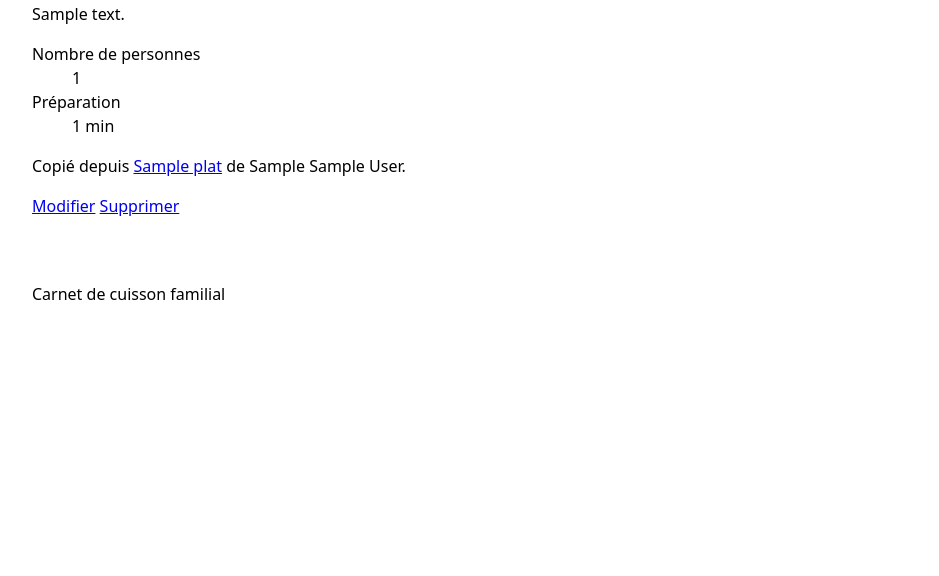
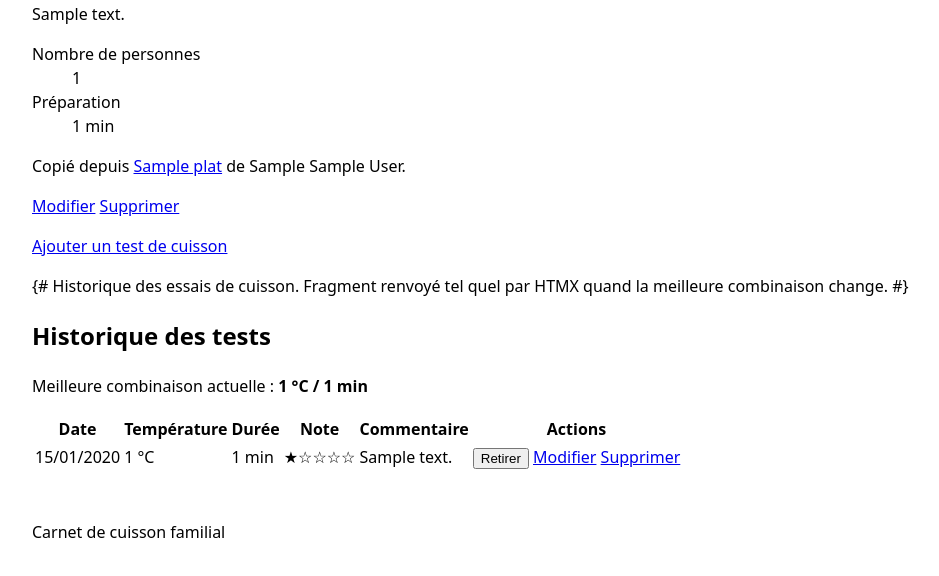
Before and after one commit to UTurtleDev/Cuisson-Airfryer, a Django app: a page that uses plats/templates/plats/detail.html in a window 1280 px wide. Shown: the part 580-1156 px from the top of the page, without its empty margins (144-1083 px from the left). Before the commit the page ends 880 px from the top, so only its background shows below. Run offline with Django 5.2, Linux system fonts and the light colour scheme; a user stored in the database is signed in; data comes from the database, SQL or seed files in the repository; tables that the repository leaves empty hold one stand-in row (values such as "Sample post"); grey boxes marked "Sample" are stand-in pictures.

Commit message:
Lot 3 - Tests de cuisson, historique et meilleure combinaison
- modele TestCuisson : temperature (40-260 C), duree en minutes, note en
  etoiles, commentaire, date ; ordonne du plus recent au plus ancien
- champ meilleur_test sur Plat : un plat designe au plus un test, chaque
  plat a le sien, l'unicite est structurelle
- definir_meilleur_test() refuse un test qui n'appartient pas au plat
- suppression d'un test : mise a NULL de la meilleure combinaison, le
  reste de l'historique est intact
- CRUD des tests reserve au proprietaire du plat (404 sinon)
- bascule de la meilleure combinaison en HTMX, fragment historique
- filtres duree_cuisson_maximum et avec_meilleur_test sur le queryset
- administration : tests en ligne sur la fiche plat et vue dediee
- 27 tests supplementaires (65 au total)

Co-Authored-By: Claude Opus 5 <noreply@anthropic.com>

```diff
--- a/plats/managers.py
+++ b/plats/managers.py
@@ -17,13 +17,29 @@ class PlatQuerySet(models.QuerySet):
 
     def avec_details(self):
         """Précharge propriétaire et catégories pour éviter les requêtes N+1."""
-        return self.select_related("proprietaire").prefetch_related("categories")
+        return self.select_related("proprietaire", "meilleur_test").prefetch_related(
+            "categories"
+        )
 
     def recherche(self, terme):
         if not terme:
             return self
         return self.filter(models.Q(nom__icontains=terme) | models.Q(description__icontains=terme))
 
+    def avec_meilleur_test(self):
+        """Ne garde que les plats dont la meilleure combinaison est désignée."""
+        return self.filter(meilleur_test__isnull=False)
+
+    def duree_cuisson_maximum(self, minutes):
+        """Filtre sur la durée de la meilleure combinaison du plat.
+
+        Les plats sans meilleure combinaison désignée sont écartés : sans
+        elle, aucune durée ne fait référence.
+        """
+        if not minutes:
+            return self
+        return self.filter(meilleur_test__duree_minutes__lte=minutes)
+
     def par_categories(self, categories):
         if not categories:
             return self
--- a/plats/mixins.py
+++ b/plats/mixins.py
@@ -14,3 +14,9 @@ class ProprietaireRequisMixin(LoginRequiredMixin):
     def get_queryset(self):
         queryset = super().get_queryset()
         return queryset.filter(**{self.champ_proprietaire: self.request.user})
+
+
+class PlatProprietaireRequisMixin(ProprietaireRequisMixin):
+    """Même principe, pour les objets rattachés à un plat (tests de cuisson)."""
+
+    champ_proprietaire = "plat__proprietaire"
--- a/plats/templates/plats/detail.html
+++ b/plats/templates/plats/detail.html
@@ -41,6 +41,10 @@
             </p>
         {% endif %}
 
-        {# Historique des tests de cuisson : lot 3. #}
+        {% if est_proprietaire %}
+            <p><a href="{% url 'plats:creer_test' plat.slug %}">Ajouter un test de cuisson</a></p>
+        {% endif %}
+
+        {% include "plats/partiels/historique.html" %}
     </article>
 {% endblock %}
--- a/plats/templates/plats/partiels/carte_plat.html
+++ b/plats/templates/plats/partiels/carte_plat.html
@@ -5,6 +5,11 @@
     {% endif %}
     <h3><a href="{{ plat.get_absolute_url }}">{{ plat.nom }}</a></h3>
     <p class="auteur">Par {{ plat.proprietaire.nom_affiche }}</p>
+    {% if plat.meilleur_test %}
+        <p class="meilleure-combinaison">
+            {{ plat.meilleur_test.temperature_celsius }} °C / {{ plat.meilleur_test.duree_lisible }}
+        </p>
+    {% endif %}
     {% if plat.categories.all %}
         <ul class="categories">
             {% for categorie in plat.categories.all %}<li>{{ categorie.nom }}</li>{% endfor %}
--- /dev/null
+++ b/plats/templates/plats/partiels/historique.html
@@ -0,0 +1,57 @@
+{#
+  Historique des essais de cuisson.
+  Fragment renvoyé tel quel par HTMX quand la meilleure combinaison change.
+#}
+<section id="historique" class="historique">
+    <h2>Historique des tests</h2>
+
+    {% if plat.meilleur_test %}
+        <p class="meilleure-combinaison">
+            Meilleure combinaison actuelle :
+            <strong>{{ plat.meilleur_test.temperature_celsius }} °C / {{ plat.meilleur_test.duree_lisible }}</strong>
+        </p>
+    {% else %}
+        <p class="meilleure-combinaison">Aucune meilleure combinaison désignée pour l'instant.</p>
+    {% endif %}
+
+    {% if tests %}
+        <table class="tableau-tests">
+            <thead>
+                <tr>
+                    <th>Date</th>
+                    <th>Température</th>
+                    <th>Durée</th>
+                    <th>Note</th>
+                    <th>Commentaire</th>
+                    {% if est_proprietaire %}<th>Actions</th>{% endif %}
+                </tr>
+            </thead>
+            <tbody>
+                {% for test in tests %}
+                    <tr class="{% if test.est_meilleur %}test--meilleur{% endif %}">
+                        <td>{{ test.date_test|date:"d/m/Y" }}</td>
+                        <td>{{ test.temperature_celsius }} °C</td>
+                        <td>{{ test.duree_lisible }}</td>
+                        <td>{{ test.get_note_display }}</td>
+                        <td>{{ test.commentaire|default:"-" }}</td>
+                        {% if est_proprietaire %}
+                            <td class="actions">
+                                <button
+                                    type="button"
+                                    hx-post="{% url 'plats:definir_meilleur_test' test.pk %}"
+                                    hx-target="#historique"
+                                    hx-swap="outerHTML">
+                                    {% if test.est_meilleur %}Retirer{% else %}Meilleure{% endif %}
+                                </button>
+                                <a href="{% url 'plats:modifier_test' test.pk %}">Modifier</a>
+                                <a href="{% url 'plats:supprimer_test' test.pk %}">Supprimer</a>
+                            </td>
+                        {% endif %}
+                    </tr>
+                {% endfor %}
+            </tbody>
+        </table>
+    {% else %}
+        <p>Aucun test enregistré pour ce plat.</p>
+    {% endif %}
+</section>
--- a/plats/urls.py
+++ b/plats/urls.py
@@ -11,4 +11,12 @@ urlpatterns = [
     path("<slug:slug>/", views.DetailPlatView.as_view(), name="detail"),
     path("<slug:slug>/modifier/", views.ModifierPlatView.as_view(), name="modifier"),
     path("<slug:slug>/supprimer/", views.SupprimerPlatView.as_view(), name="supprimer"),
+    path("<slug:slug>/tests/ajouter/", views.CreerTestView.as_view(), name="creer_test"),
+    path("tests/<int:pk>/modifier/", views.ModifierTestView.as_view(), name="modifier_test"),
+    path("tests/<int:pk>/supprimer/", views.SupprimerTestView.as_view(), name="supprimer_test"),
+    path(
+        "tests/<int:pk>/meilleur/",
+        views.DefinirMeilleurTestView.as_view(),
+        name="definir_meilleur_test",
+    ),
 ]
--- a/plats/views.py
+++ b/plats/views.py
@@ -1,11 +1,20 @@
 from django.contrib import messages
 from django.contrib.auth.mixins import LoginRequiredMixin
+from django.shortcuts import get_object_or_404, redirect, render
 from django.urls import reverse_lazy
-from django.views.generic import CreateView, DeleteView, DetailView, ListView, UpdateView
+from django.views.generic import (
+    CreateView,
+    DeleteView,
+    DetailView,
+    ListView,
+    UpdateView,
+    View,
+)
+from django.views.generic.detail import SingleObjectMixin
 
-from plats.forms import FormulairePlat
-from plats.mixins import ProprietaireRequisMixin
-from plats.models import Plat
+from plats.forms import FormulairePlat, FormulaireTestCuisson
+from plats.mixins import PlatProprietaireRequisMixin, ProprietaireRequisMixin
+from plats.models import Plat, TestCuisson
 
 
 class ListePlatsView(LoginRequiredMixin, ListView):
@@ -39,6 +48,12 @@ class DetailPlatView(LoginRequiredMixin, DetailView):
 
     def get_queryset(self):
         return Plat.objects.visibles().avec_details()
+
+    def get_context_data(self, **kwargs):
+        contexte = super().get_context_data(**kwargs)
+        contexte["tests"] = self.object.tests.all()
+        contexte["est_proprietaire"] = self.object.appartient_a(self.request.user)
+        return contexte
 
 
 class CreerPlatView(LoginRequiredMixin, CreateView):
@@ -81,3 +96,103 @@ class SupprimerPlatView(ProprietaireRequisMixin, DeleteView):
     def form_valid(self, formulaire):
         messages.success(self.request, "Plat supprimé.")
         return super().form_valid(formulaire)
+
+
+class PlatDuMembreMixin(LoginRequiredMixin):
+    """Récupère le plat de l'URL en exigeant qu'il appartienne au membre."""
+
+    def setup(self, requete, *args, **kwargs):
+        super().setup(requete, *args, **kwargs)
+        self.plat = None
+
+    def get_plat(self):
+        if self.plat is None:
+            self.plat = get_object_or_404(
+                Plat, slug=self.kwargs["slug"], proprietaire=self.request.user
+            )
+        return self.plat
+
+
+class CreerTestView(PlatDuMembreMixin, CreateView):
+    """Ajout d'un essai de cuisson sur son propre plat."""
+
+    model = TestCuisson
+    form_class = FormulaireTestCuisson
+    template_name = "plats/formulaire_test.html"
+
+    def form_valid(self, formulaire):
+        formulaire.instance.plat = self.get_plat()
+        messages.success(self.request, "Test de cuisson enregistré.")
+        return super().form_valid(formulaire)
+
+    def get_context_data(self, **kwargs):
+        contexte = super().get_context_data(**kwargs)
+        contexte["plat"] = self.get_plat()
+        contexte["titre"] = f"Nouveau test - {self.get_plat().nom}"
+        return contexte
+
+    def get_success_url(self):
+        return self.get_plat().get_absolute_url()
+
+
+class ModifierTestView(PlatProprietaireRequisMixin, UpdateView):
+    model = TestCuisson
+    form_class = FormulaireTestCuisson
+    template_name = "plats/formulaire_test.html"
+
+    def form_valid(self, formulaire):
+        messages.success(self.request, "Test de cuisson modifié.")
+        return super().form_valid(formulaire)
+
+    def get_context_data(self, **kwargs):
+        contexte = super().get_context_data(**kwargs)
+        contexte["plat"] = self.object.plat
+        contexte["titre"] = f"Modifier un test - {self.object.plat.nom}"
+        return contexte
+
+    def get_success_url(self):
+        return self.object.plat.get_absolute_url()
+
+
+class SupprimerTestView(PlatProprietaireRequisMixin, DeleteView):
+    """Suppression d'un essai.
+
+    Si le test supprimé était la meilleure combinaison, le plat n'en a plus :
+    la clé étrangère est mise à NULL, le reste de l'historique est intact.
+    """
+
+    model = TestCuisson
+    context_object_name = "test"
+    template_name = "plats/confirmer_suppression_test.html"
+
+    def form_valid(self, formulaire):
+        messages.success(self.request, "Test de cuisson supprimé.")
+        return super().form_valid(formulaire)
+
+    def get_success_url(self):
+        return self.object.plat.get_absolute_url()
+
+
+class DefinirMeilleurTestView(PlatProprietaireRequisMixin, SingleObjectMixin, View):
+    """Désigne, ou retire, la meilleure combinaison. Répond aussi en HTMX."""
+
+    model = TestCuisson
+
+    def post(self, requete, *args, **kwargs):
+        test = self.get_object()
+        plat = test.plat
+        if test.est_meilleur:
+            plat.definir_meilleur_test(None)
+            messages.success(requete, "Meilleure combinaison retirée.")
+        else:
+            plat.definir_meilleur_test(test)
+            messages.success(requete, "Meilleure combinaison mise à jour.")
+
+        if requete.headers.get("HX-Request"):
+            plat.refresh_from_db()
+            return render(
+                requete,
+                "plats/partiels/historique.html",
+                {"plat": plat, "tests": plat.tests.all(), "est_proprietaire": True},
+            )
+        return redirect(plat.get_absolute_url())
```
Also changed, not shown: PLAN.md (+2 -0 lines), plats/admin.py (+38 -3 lines), plats/forms.py (+18 -1 lines), plats/models.py (+86 -0 lines), plats/templates/plats/confirmer_suppression_test.html (added, +20 -0 lines), plats/templates/plats/formulaire_test.html (added, +13 -0 lines), plats/tests/fabriques.py (+11 -1 lines), plats/tests/test_tests_cuisson.py (added, +241 -0 lines), plats/migrations/0003_tests_de_cuisson.py (added).
